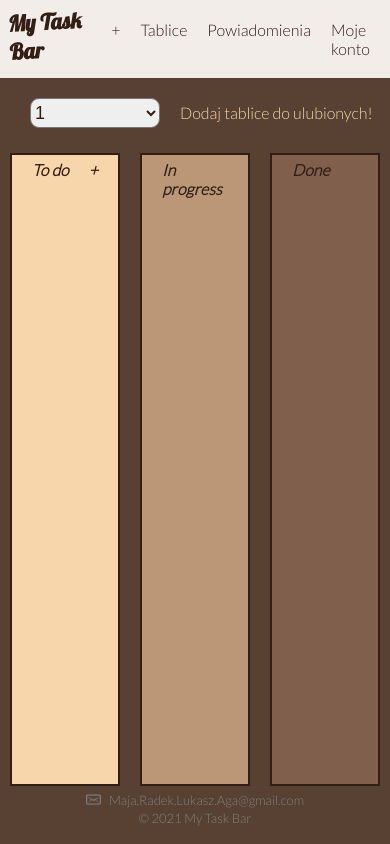
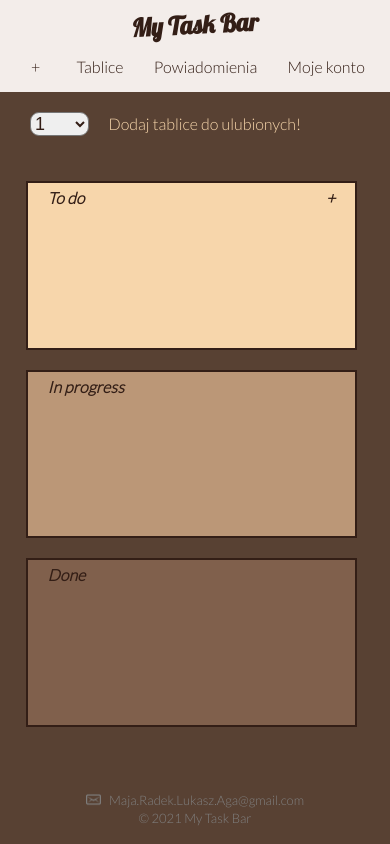
Before and after one commit to infoshareacademy/jfdzr2-nuclear-penguins, a React (Create React App) app: page /bartable in a window 390 px wide. Built offline with nearby package versions, Linux system fonts and the light colour scheme.

Commit message:
media query updated for boards

```diff
--- a/src/components/boards/boards.css
+++ b/src/components/boards/boards.css
@@ -1,6 +1,8 @@
 .workBoards {
   display: flex;
   justify-content: space-around;
+  flex-direction: row;
+  margin: 20px 10px 5px 10px;
 }
 
 .board {
@@ -8,7 +10,7 @@
   margin: 10px;
   padding: 5px 20px 5px 20px;
   width: 30%;
-  min-height: 75vh;
+  min-height: 70vh;
   text-align: left;
   font-style: italic;
   font-weight: bold;
@@ -33,8 +35,108 @@
   height: 20px;
   text-decoration: none;
 }
+
+/* .footer-space-nav {
+  background-color: #f3edea;
+  position: fixed;
+  bottom: 0;
+  width: 100%;
+  height: 10%;
+} */
+
 /* .color1 {color: #331E16;}
 .color2 {color: #533C2E;}
 .color3 {color: #80604C;}
 .color4 {color: #BB9777;}
 .color5 {color: #F7D6AB;} */
+
+@media (min-width: 320px) and (max-width: 502px) and (orientation: portrait) {
+  nav.navigation {
+    display: flex;
+    flex-direction: column;
+    justify-items: center;
+  }
+
+  .workBoards {
+    display: flex;
+    margin-left: 4%;
+  }
+  h1.logo {
+    display: flex;
+    justify-content: center;
+    margin-top: 2%;
+    padding: 1px;
+    font-size: 25px;
+  }
+  ul.menu {
+    display: flex;
+    justify-content: space-around;
+  }
+  .tableAddingBtn,
+  .add,
+  .boards,
+  .popUp,
+  .account {
+    padding: 6px;
+  }
+
+  select.selectTable {
+    width: 15%;
+    height: 12%;
+    font-size: 18px;
+  }
+
+  div.workBoards {
+    display: flex;
+    flex-direction: column;
+  }
+  .board {
+    width: 91%;
+    min-height: 20vh;
+  }
+}
+
+@media (min-width: 503px) and (max-width: 1024px) {
+  nav.navigation {
+    display: flex;
+    flex-direction: row;
+    align-items: center;
+    justify-items: center;
+  }
+  h1.logo {
+    font-size: 25px;
+    padding-left: 0;
+  }
+
+  select.selectTable {
+    width: 14%;
+    height: 12%;
+    font-size: 18px;
+  }
+
+  div.workBoards {
+    display: flex;
+    align-items: center;
+    margin: 20px 10px 5px 10px;
+  }
+  .board {
+    display: flex;
+    padding: 5px 20px 5px 20px;
+    width: 87%;
+    min-height: 68vh;
+  }
+}
+
+@media (min-width: 503px) and (max-width: 725px) {
+  div.workBoards {
+    display: flex;
+    flex-direction: column;
+  }
+
+  .board {
+    display: flex;
+    padding: 5px 20px 5px 20px;
+    width: 87%;
+    min-height: 22vh;
+  }
+}
```
